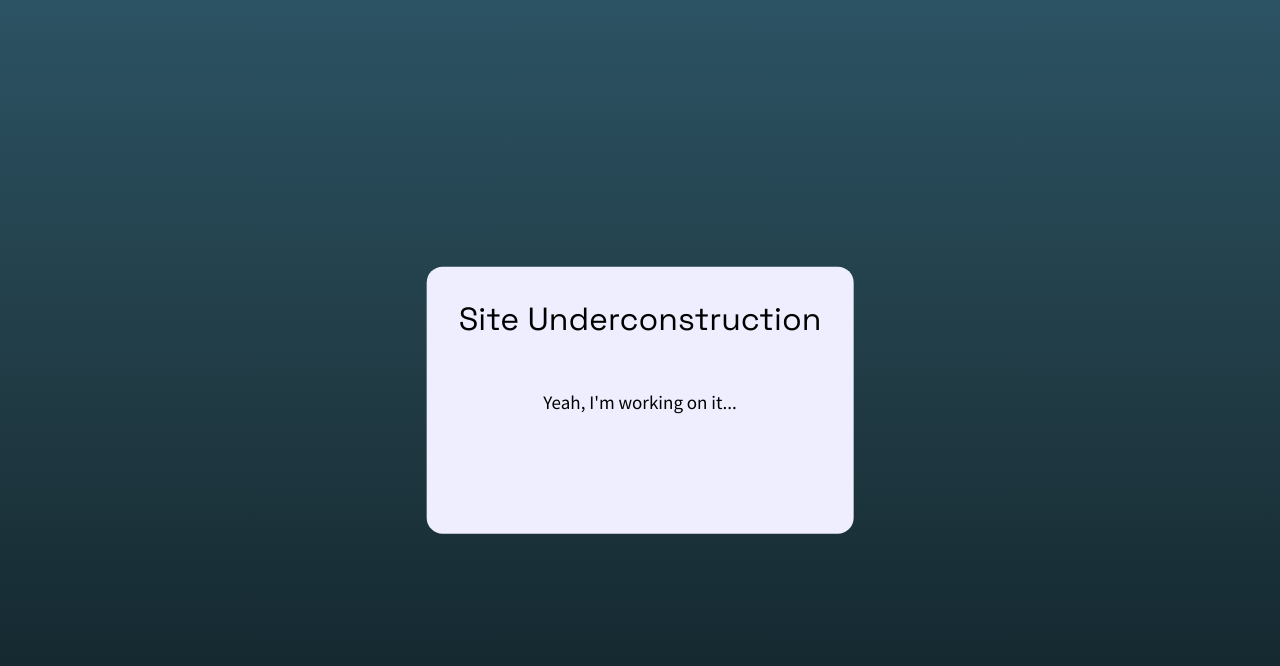
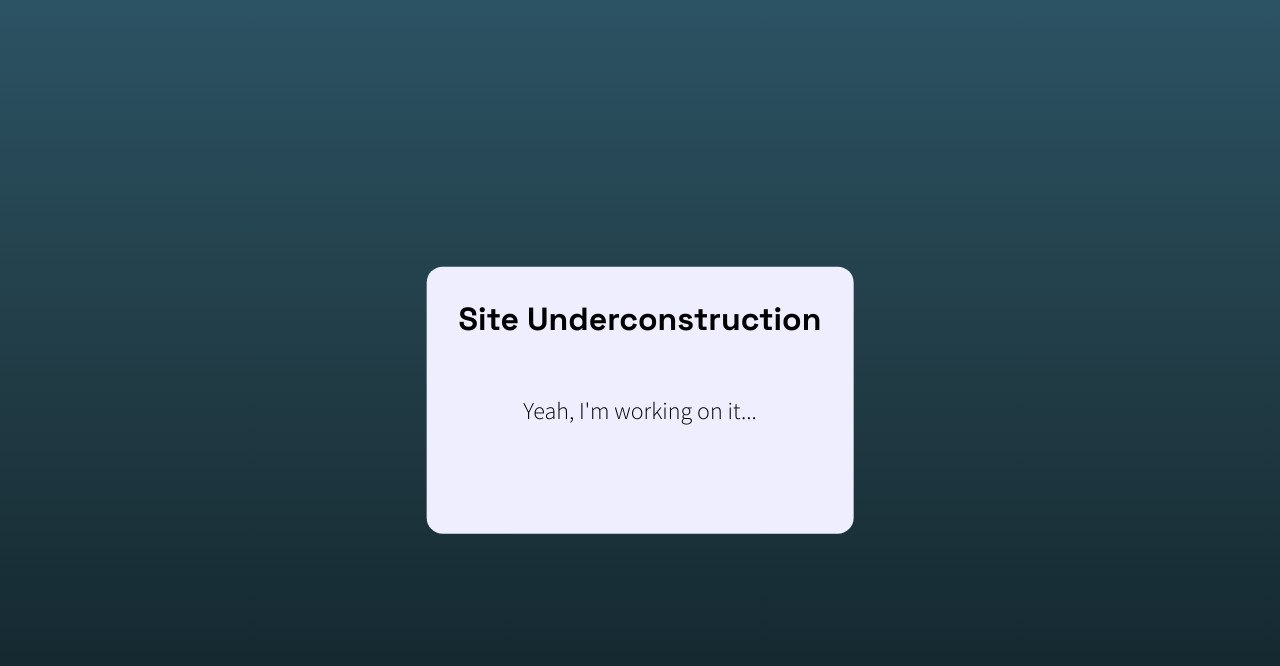
Before and after one commit to diegorlb/Portfolio, a Next.js app: page / in a window 1280 px wide. Shown: the top 666 px of the page. Built offline with nearby package versions, Linux system fonts and the light colour scheme.

Commit message:
Minor changes in Index.tsx

```diff
--- a/pages/index.tsx
+++ b/pages/index.tsx
@@ -18,12 +18,14 @@ const Modal = styled.div`
 `
 
 const Text = styled.p`
-  font-size: 32px;
+  font-size: 2rem;
+  font-weight: 700;
   font-family: 'Space Grotesk', sans-serif;
 `
 
 const SubText = styled.p`
-  font-size: 19px;
+  font-size: 1.5rem;
+  font-weight: 300;
   font-family: 'Source Sans Pro', sans-serif;
 `
 
```
